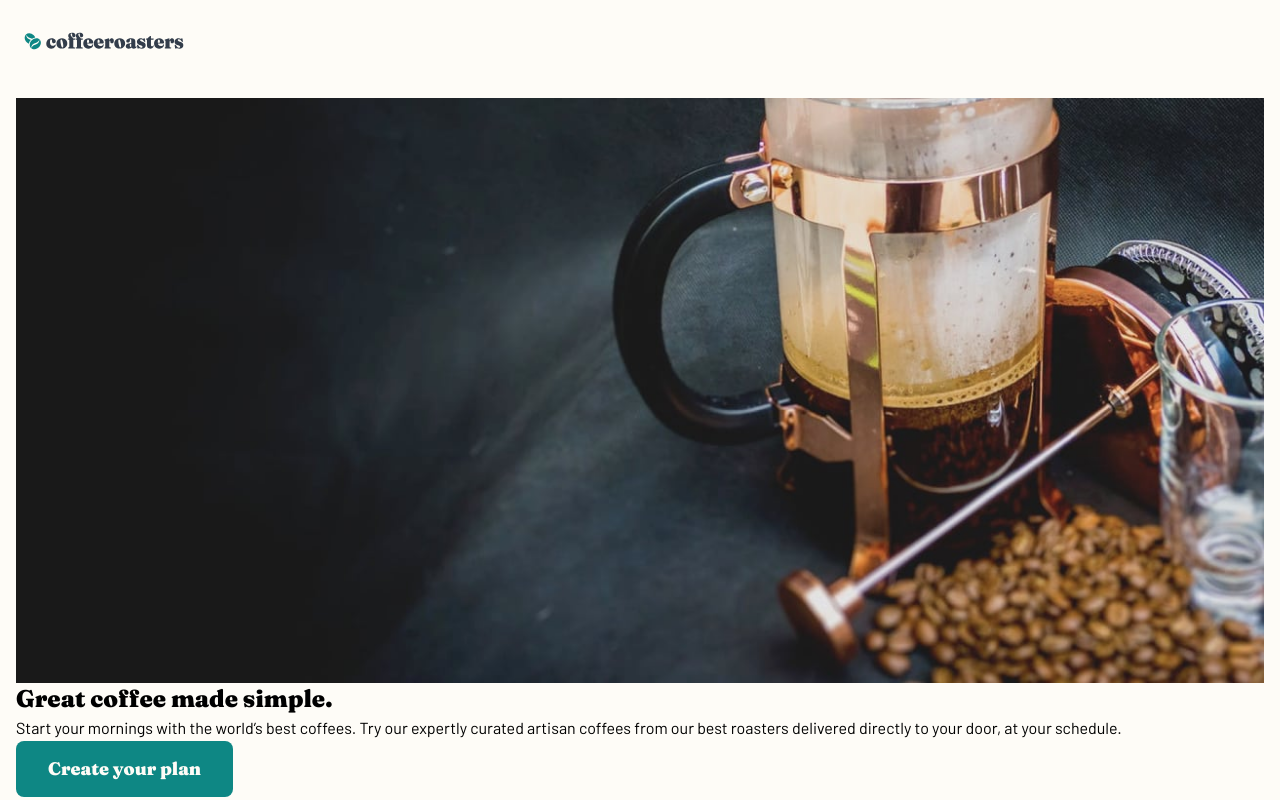
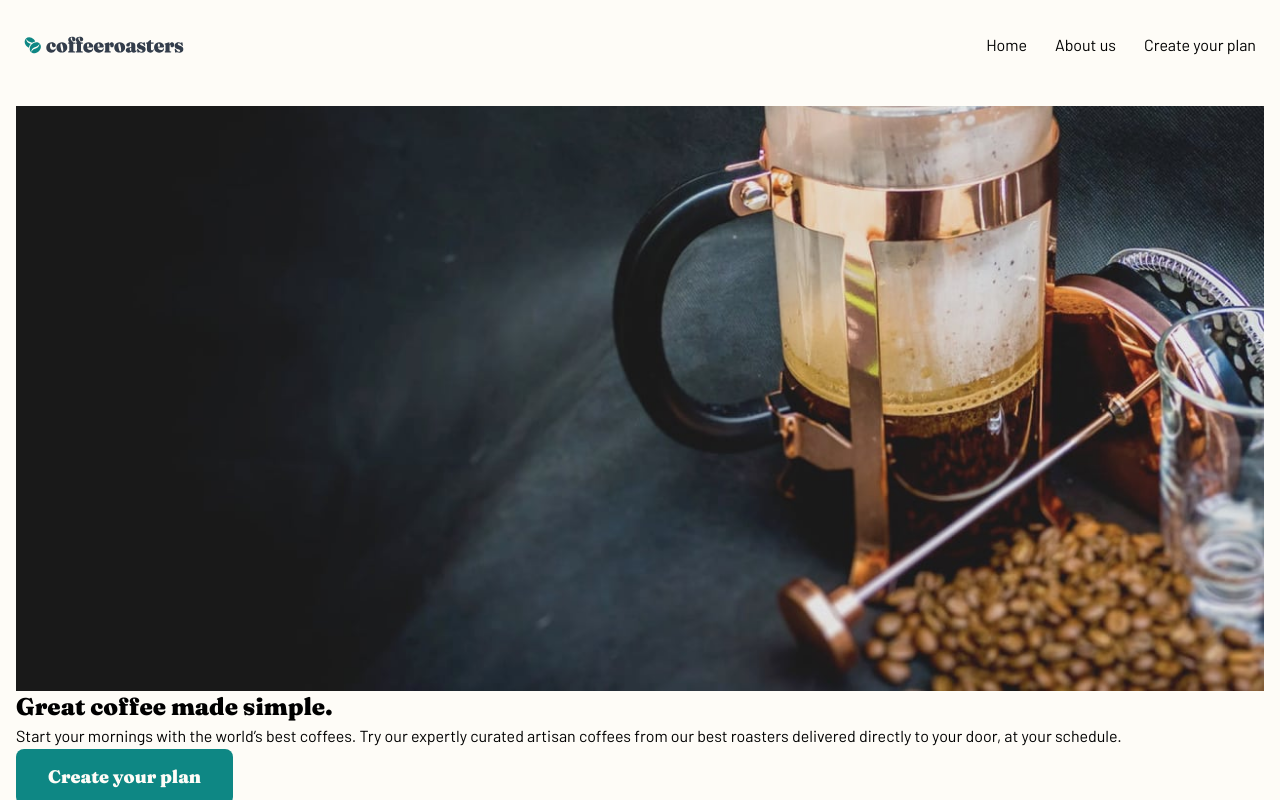
Before and after one commit to Dudeldups/FM-coffeeroasters, a React (Vite) app: page / in a window 1280 px wide. Shown: the top 800 px of the page. Built offline with nearby package versions, Linux system fonts and the light colour scheme.

Commit message:
fixed nav background

```diff
--- a/src/components/Header.tsx
+++ b/src/components/Header.tsx
@@ -43,10 +43,10 @@ const Header = () => {
       <nav
         id="nav-list"
         aria-live="polite"
-        className={`navbar via:50% mobile:absolute mobile:w-full mobile:-translate-x-6 mobile:translate-y-[4rem] mobile:bg-gradient-to-b mobile:from-custom-light-cream mobile:via-custom-light-cream mobile:font-fraunces mobile:text-2xl mobile:font-black mobile:transition-all mobile:duration-500 ${isHamburgerMenuOpen ? "mobile:h-screen" : "mobile:h-0"}`}
+        className={`navbar via-45% mobile:absolute mobile:w-full mobile:-translate-x-6 mobile:translate-y-[4rem] mobile:bg-gradient-to-b mobile:from-custom-light-cream mobile:via-custom-light-cream mobile:font-fraunces mobile:text-2xl mobile:font-black mobile:transition-all mobile:duration-500 ${isHamburgerMenuOpen ? "mobile:h-screen" : "mobile:h-0"}`}
       >
         <ul
-          className={`flex gap-7 duration-300 mobile:flex-col mobile:items-center mobile:pt-12 mobile:transition-opacity ${isHamburgerMenuOpen ? "opacity-100 duration-150" : "opacity-0"} ${showNavbar ? "block" : "hidden"}`}
+          className={`flex gap-7 duration-300 mobile:flex-col mobile:items-center mobile:pt-12 mobile:transition-opacity ${isHamburgerMenuOpen ? "duration-150 mobile:opacity-100" : "mobile:opacity-0"} ${showNavbar ? "" : "mobile:hidden"}`}
         >
           <li>
             <NavLink
```
